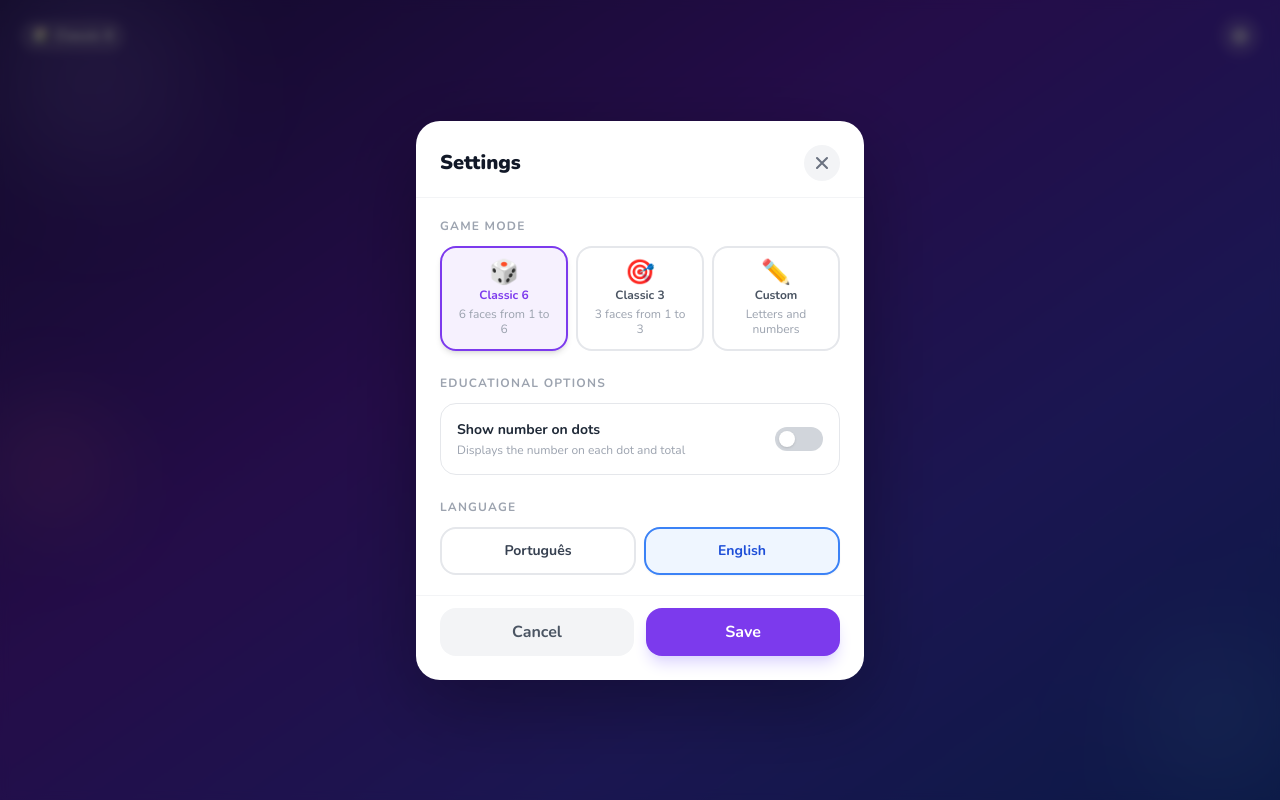
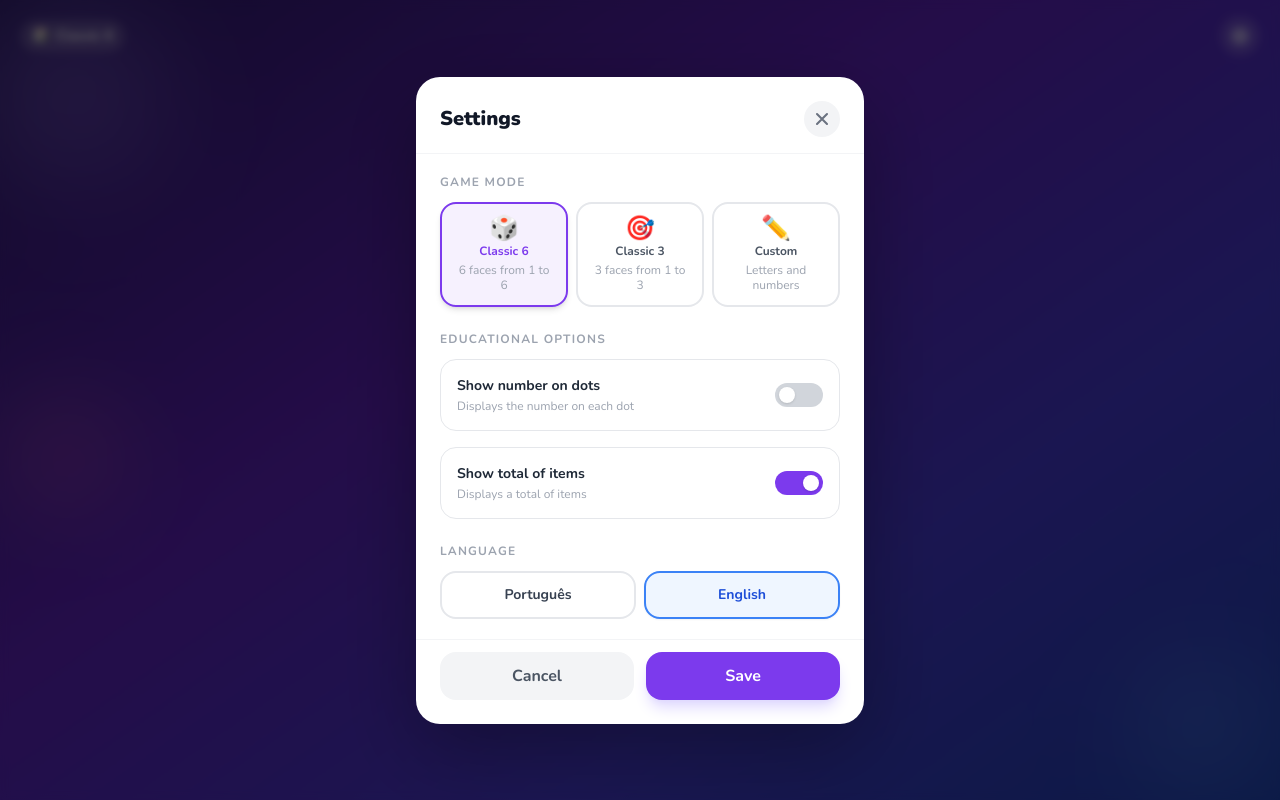
Before and after one commit to tiagofrancafernandes/Game-Magic-Dice, a Vue app: page / in a window 1280 px wide. Both pictures are taken after a click on the button "Settings". Built offline with nearby package versions, Linux system fonts and the light colour scheme.

Commit message:
feat: add items counter option to settings and upgrade dependencies to Vite 8 stack

```diff
--- a/capacitor.config.json
+++ b/capacitor.config.json
@@ -1,5 +1,5 @@
 {
-  "appId": "com.tiagofranca.dadomagico",
-  "appName": "Dado Magico",
-  "webDir": "dist"
+    "appId": "com.tiagofranca.dadomagico",
+    "appName": "Dado Magico",
+    "webDir": "dist"
 }
--- a/package.json
+++ b/package.json
@@ -18,13 +18,13 @@
         "vue3-toastify": "^0.2.9"
     },
     "devDependencies": {
-        "@vitejs/plugin-vue": "^5.0.4",
+        "@vitejs/plugin-vue": "6.0.6",
         "autoprefixer": "^10.4.19",
         "postcss": "^8.4.38",
         "prettier": "^3.8.3",
         "sharp": "^0.34.5",
         "tailwindcss": "^3.4.3",
-        "vite": "^7.2.4",
-        "vite-plugin-pwa": "^0.19.8"
+        "vite": "8.0.11",
+        "vite-plugin-pwa": "1.3.0"
     }
 }
--- a/src/components/ConfigModal.vue
+++ b/src/components/ConfigModal.vue
@@ -15,7 +15,8 @@ const toast = useToast();
 // Estado local: copia do config para editar sem commitar em tempo real
 const local = ref({
     mode: config.value.mode,
-    showNumber: config.value.showNumber,
+    showNumberForEach: config.value.showNumberForEach,
+    showItemsCounter: config.value.showItemsCounter,
     customCount: config.value.customCount,
     customValues: [...config.value.customValues],
 });
@@ -146,7 +147,9 @@ const COUNT_OPTIONS = computed(() => [
                 <div class="overflow-y-auto px-6 py-5 space-y-6" style="max-height: calc(90vh - 140px)">
                     <!-- Secao: Modo de jogo -->
                     <section>
-                        <p class="text-xs font-bold text-gray-400 uppercase tracking-widest mb-3">{{ t('configModal.gameMode') }}</p>
+                        <p class="text-xs font-bold text-gray-400 uppercase tracking-widest mb-3">
+                            {{ t('configModal.gameMode') }}
+                        </p>
                         <div class="grid grid-cols-3 gap-2">
                             <button
                                 v-for="opt in MODE_OPTIONS"
@@ -179,12 +182,15 @@ const COUNT_OPTIONS = computed(() => [
                         </div>
                     </section>
 
-                    <!-- Secao: Mostrar numero (modos classicos) -->
                     <section v-if="local.mode !== 'custom'">
-                        <p class="text-xs font-bold text-gray-400 uppercase tracking-widest mb-3">{{ t('configModal.educationalOptions') }}</p>
+                        <p class="text-xs font-bold text-gray-400 uppercase tracking-widest mb-3">
+                            {{ t('configModal.educationalOptions') }}
+                        </p>
+
+                        <!-- Secao: Mostrar numero (modos classicos) -->
                         <div
                             class="flex items-center justify-between p-4 rounded-2xl border border-gray-200 cursor-pointer"
-                            @click="local.showNumber = !local.showNumber"
+                            @click="local.showNumberForEach = !local.showNumberForEach"
                         >
                             <div>
                                 <p class="font-bold text-gray-800 text-sm">{{ t('configModal.showNumberLabel') }}</p>
@@ -193,11 +199,36 @@ const COUNT_OPTIONS = computed(() => [
                             <!-- Toggle switch -->
                             <div
                                 class="relative w-12 h-6 rounded-full transition-colors duration-200 flex-shrink-0"
-                                :class="local.showNumber ? 'bg-violet-600' : 'bg-gray-300'"
+                                :class="local.showNumberForEach ? 'bg-violet-600' : 'bg-gray-300'"
                             >
                                 <div
                                     class="absolute top-1 w-4 h-4 bg-white rounded-full shadow transition-transform duration-200"
-                                    :class="local.showNumber ? 'translate-x-7' : 'translate-x-1'"
+                                    :class="local.showNumberForEach ? 'translate-x-7' : 'translate-x-1'"
+                                />
+                            </div>
+                        </div>
+
+                        <div class="w-full py-2"></div>
+
+                        <!-- Secao: Mostrar total de itens (modos classicos) -->
+                        <div
+                            class="flex items-center justify-between p-4 rounded-2xl border border-gray-200 cursor-pointer"
+                            @click="local.showItemsCounter = !local.showItemsCounter"
+                        >
+                            <div>
+                                <p class="font-bold text-gray-800 text-sm">
+                                    {{ t('configModal.showItemsCounterLabel') }}
+                                </p>
+                                <p class="text-xs text-gray-400 mt-0.5">{{ t('configModal.showItemsCounterDesc') }}</p>
+                            </div>
+                            <!-- Toggle switch -->
+                            <div
+                                class="relative w-12 h-6 rounded-full transition-colors duration-200 flex-shrink-0"
+                                :class="local.showItemsCounter ? 'bg-violet-600' : 'bg-gray-300'"
+                            >
+                                <div
+                                    class="absolute top-1 w-4 h-4 bg-white rounded-full shadow transition-transform duration-200"
+                                    :class="local.showItemsCounter ? 'translate-x-7' : 'translate-x-1'"
                                 />
                             </div>
                         </div>
@@ -205,7 +236,9 @@ const COUNT_OPTIONS = computed(() => [
 
                     <!-- Secao: Idioma -->
                     <section>
-                        <p class="text-xs font-bold text-gray-400 uppercase tracking-widest mb-3">{{ t('common.language') }}</p>
+                        <p class="text-xs font-bold text-gray-400 uppercase tracking-widest mb-3">
+                            {{ t('common.language') }}
+                        </p>
                         <div class="grid grid-cols-2 gap-2">
                             <button
                                 v-for="lang in supportedLanguages"
@@ -265,7 +298,9 @@ const COUNT_OPTIONS = computed(() => [
                         <section>
                             <p class="text-xs font-bold text-gray-400 uppercase tracking-widest mb-4">
                                 {{ t('configModal.diceValues') }}
-                                <span class="normal-case font-normal text-gray-400 ml-1">{{ t('configModal.diceValuesHint') }}</span>
+                                <span class="normal-case font-normal text-gray-400 ml-1">
+                                    {{ t('configModal.diceValuesHint') }}
+                                </span>
                             </p>
                             <div class="space-y-4">
                                 <div v-for="(_, idx) in local.customValues" :key="idx" class="flex items-start gap-3">
--- a/src/components/DiceFace.vue
+++ b/src/components/DiceFace.vue
@@ -4,7 +4,8 @@ import { computed } from 'vue';
 const props = defineProps({
     value: { type: [Number, String], required: true },
     mode: { type: String, required: true },
-    showNumber: { type: Boolean, default: false },
+    showNumberForEach: { type: Boolean, default: false },
+    showItemsCounter: { type: Boolean, default: true },
     isRolling: { type: Boolean, default: false },
     shakeKey: { type: Number, default: 0 },
 });
@@ -139,7 +140,7 @@ const customFontSize = computed(() => {
                         }"
                     >
                         <span
-                            v-if="showNumber"
+                            v-if="showNumberForEach"
                             class="font-black leading-none select-none"
                             style="
                                 font-size: clamp(0.75rem, 3.5vw, 1.1rem);
@@ -152,10 +153,10 @@ const customFontSize = computed(() => {
                     </div>
                 </TransitionGroup>
 
-                <!-- Badge numero total (exibido quando showNumber ativo) -->
+                <!-- Badge numero total (exibido quando showItemsCounter ativo) -->
                 <Transition name="badge">
                     <div
-                        v-if="showNumber"
+                        v-if="showItemsCounter"
                         class="absolute bottom-3 right-3 flex items-center justify-center rounded-full"
                         style="
                             width: 36px;
--- a/src/composables/useDiceConfig.js
+++ b/src/composables/useDiceConfig.js
@@ -4,7 +4,8 @@ const STORAGE_KEY = 'dado-magico-v1';
 
 const DEFAULT_CONFIG = {
     mode: 'classic6', // 'classic6' | 'classic3' | 'custom'
-    showNumber: false, // mostra numero total no badge (modos classicos)
+    showNumberForEach: false, // mostra o número para cada bolinha (modos classicos)
+    showItemsCounter: true, // mostra número total no badge (modos classicos)
     customCount: 2, // 2 | 3 | 6 (modo custom)
     customValues: ['A', 'B'], // array de strings com customCount itens
 };
--- a/src/composables/useI18n.js
+++ b/src/composables/useI18n.js
@@ -28,9 +28,7 @@ function detectLanguage() {
     if (exactMatch) return browserLang;
 
     const langPrefix = browserLang.split('-')[0];
-  const languageWithPrefix = Object.keys(SUPPORTED_LANGUAGES).find((lang) =>
-    lang.startsWith(langPrefix)
-  );
+    const languageWithPrefix = Object.keys(SUPPORTED_LANGUAGES).find((lang) => lang.startsWith(langPrefix));
     if (languageWithPrefix) return languageWithPrefix;
 
     return DEFAULT_LANGUAGE;
--- a/src/locales/en-US.json
+++ b/src/locales/en-US.json
@@ -40,7 +40,9 @@
         "gameMode": "Game Mode",
         "educationalOptions": "Educational Options",
         "showNumberLabel": "Show number on dots",
-    "showNumberDesc": "Displays the number on each dot and total",
+        "showNumberDesc": "Displays the number on each dot",
+        "showItemsCounterLabel": "Show total of items",
+        "showItemsCounterDesc": "Displays a total of items",
         "quantityOfValues": "Quantity of Values",
         "diceValues": "Dice Values",
         "diceValuesHint": "(1 letter or number each)",
--- a/src/locales/pt-BR.json
+++ b/src/locales/pt-BR.json
@@ -41,6 +41,8 @@
         "educationalOptions": "Opções Educativas",
         "showNumberLabel": "Mostrar número nas bolinhas",
         "showNumberDesc": "Exibe o número em cada bolinha e no total",
+        "showItemsCounterLabel": "Mostrar total de itens",
+        "showItemsCounterDesc": "Exibe o número total de itens apresentados",
         "quantityOfValues": "Quantidade de Valores",
         "diceValues": "Valores do Dado",
         "diceValuesHint": "(1 letra ou número cada)",
--- a/src/main.js
+++ b/src/main.js
@@ -1,5 +1,6 @@
 import { createApp } from 'vue';
 import { createRouter, createWebHistory } from 'vue-router';
+import { registerSW } from 'virtual:pwa-register';
 import App from './App.vue';
 import GameView from './views/GameView.vue';
 import ToastPlugin from '@/plugins/toast';
@@ -23,12 +24,12 @@ app.use(ToastPlugin, {
     autoClose: 8000,
 });
 
-for (let [compName, compObj] of Object.entries(components)) {
-    app.component(compName, compObj);
-}
-
 Object.keys(components).forEach((key) => {
     app.component(key, components[key]);
 });
 
+registerSW({
+    immediate: true,
+});
+
 app.mount('#app');
--- a/src/views/GameView.vue
+++ b/src/views/GameView.vue
@@ -137,7 +137,8 @@ const modeBadge = computed(() => {
                 <DiceFace
                     :value="currentValue"
                     :mode="config.mode"
-                    :showNumber="config.showNumber"
+                    :showNumberForEach="config.showNumberForEach"
+                    :showItemsCounter="config.showItemsCounter"
                     :isRolling="isRolling"
                     :shakeKey="shakeKey"
                 />
--- a/vite.config.js
+++ b/vite.config.js
@@ -29,28 +29,27 @@ export default defineConfig({
                         src: 'pwa-512x512.png',
                         sizes: '512x512',
                         type: 'image/png',
-                        purpose: 'any maskable',
+                        // purpose: 'any maskable',
+                        purpose: 'maskable',
                     },
                 ],
             },
             workbox: {
-                globPatterns: ['**/*.{js,css,html,ico,png,svg,woff2}'],
+                cleanupOutdatedCaches: true,
+                // globPatterns: ['**/*.{js,css,html,ico,png,svg,woff2}'],
+                globPatterns: ['**/*.{js,css,html,ico,png,svg,jpg,jpeg,webp,json,woff2,webmanifest}'],
             },
         }),
     ],
 
     resolve: {
         alias: {
-            '@@': path.resolve(__dirname, './'), // Mapeia '@' para o diretório 'src'
-            // '@': path.resolve(__dirname, './src'), // Mapeia '@' para o diretório 'src'
-            // '@components': path.resolve(__dirname, './src/components'), // Alias para o diretório de componentes
-            // '@utils': path.resolve(__dirname, './src/utils'), // Alias para o diretório de utilitários
-
+            '@@': fileURLToPath(new URL('./', import.meta.url)),
             '@': fileURLToPath(new URL('./src', import.meta.url)),
+            '@components': fileURLToPath(new URL('./src/components', import.meta.url)),
             '@assets': fileURLToPath(new URL('./src/assets', import.meta.url)),
             '@layouts': fileURLToPath(new URL('./src/layouts', import.meta.url)),
             '@types': fileURLToPath(new URL('./src/types', import.meta.url)),
-            // '@components': fileURLToPath(new URL('./src/components', import.meta.url)),
             '@router': fileURLToPath(new URL('./src/router', import.meta.url)),
             '@composables': fileURLToPath(new URL('./src/composables', import.meta.url)),
             '@views': fileURLToPath(new URL('./src/views', import.meta.url)),
```
Also changed, not shown: 2 other files (tests, documents, lock files or other folders). Lines whose indentation alone changed are shown as unchanged.
